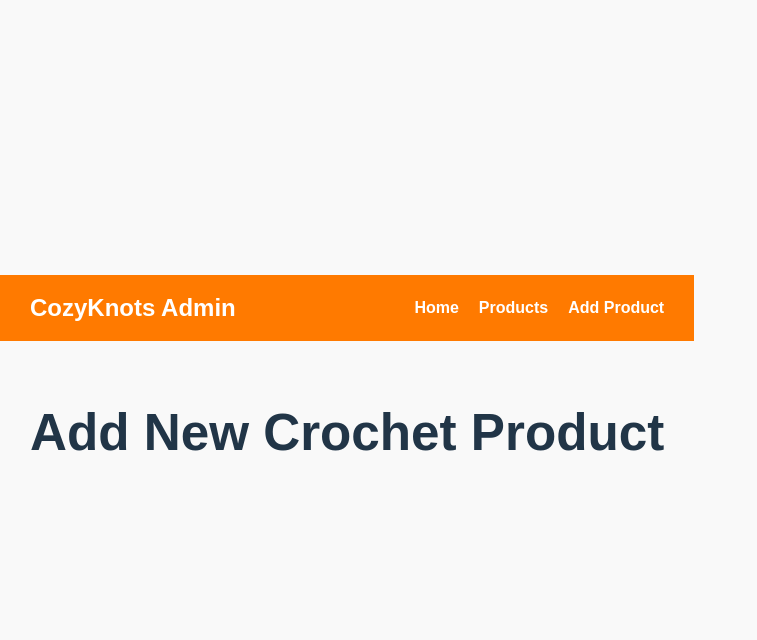
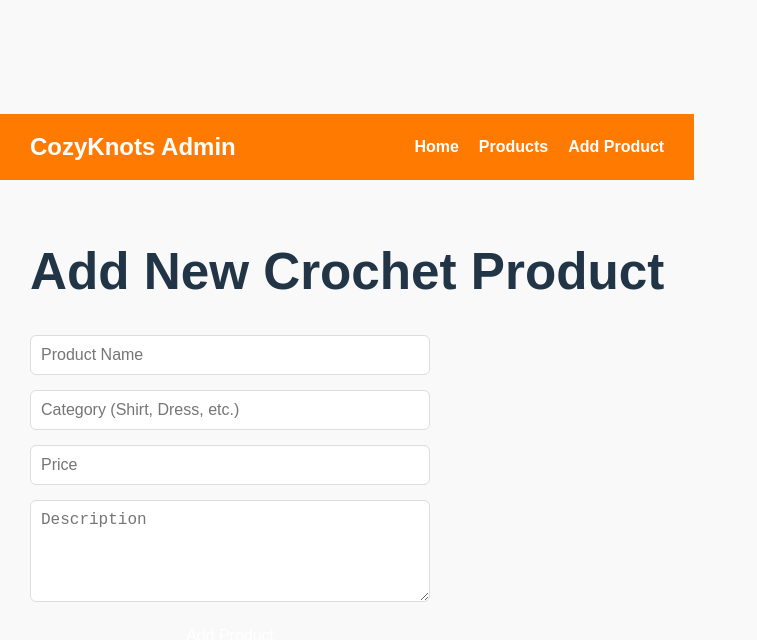
Before and after one commit to Mideva-Alma/cozyknots, a React (Vite) app: page /add-product in a window 1280 px wide. Shown: the top 640 px of the page, without its empty margins (0-757 px from the left). Built offline with nearby package versions, Linux system fonts and the light colour scheme.

Commit message:
added the add product page

```diff
--- a/src/pages/AddProduct.jsx
+++ b/src/pages/AddProduct.jsx
@@ -1,9 +1,82 @@
+import { useState } from "react";
+import axios from "axios";
+import { useNavigate } from "react-router-dom";
+
 function AddProduct() {
+  const [name, setName] = useState("");
+  const [category, setCategory] = useState("");
+  const [price, setPrice] = useState("");
+  const [description, setDescription] = useState("");
+  const navigate = useNavigate();
+
+  const handleSubmit = async (e) => {
+    e.preventDefault();
+
+    // Simple validation
+    if (!name || !category || !price || !description) {
+      alert("Please fill in all fields");
+      return;
+    }
+
+    const newProduct = {
+      name,
+      category,
+      price: Number(price),
+      description,
+    };
+
+    try {
+      await axios.post("http://localhost:3001/products", newProduct);
+      alert("Product added successfully!");
+      navigate("/products"); // redirect to products page
+    } catch (error) {
+      console.error("Error adding product:", error);
+      alert("Failed to add product");
+    }
+  };
+
   return (
     <div style={{ padding: "30px" }}>
       <h1>Add New Crochet Product</h1>
+      <form onSubmit={handleSubmit} style={{ display: "flex", flexDirection: "column", maxWidth: "400px", gap: "15px" }}>
+        <input
+          type="text"
+          placeholder="Product Name"
+          value={name}
+          onChange={(e) => setName(e.target.value)}
+          style={inputStyle}
+        />
+        <input
+          type="text"
+          placeholder="Category (Shirt, Dress, etc.)"
+          value={category}
+          onChange={(e) => setCategory(e.target.value)}
+          style={inputStyle}
+        />
+        <input
+          type="number"
+          placeholder="Price"
+          value={price}
+          onChange={(e) => setPrice(e.target.value)}
+          style={inputStyle}
+        />
+        <textarea
+          placeholder="Description"
+          value={description}
+          onChange={(e) => setDescription(e.target.value)}
+          style={{ ...inputStyle, height: "80px" }}
+        />
+        <button type="submit">Add Product</button>
+      </form>
     </div>
   );
 }
 
+const inputStyle = {
+  padding: "10px",
+  borderRadius: "6px",
+  border: "1px solid #ddd",
+  fontSize: "16px",
+};
+
 export default AddProduct;
```
Lines whose indentation alone changed are shown as unchanged.
